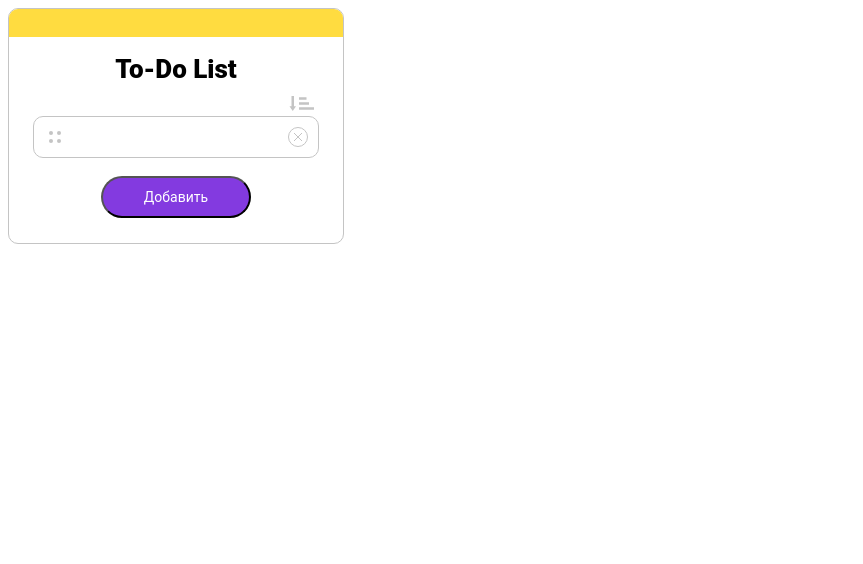
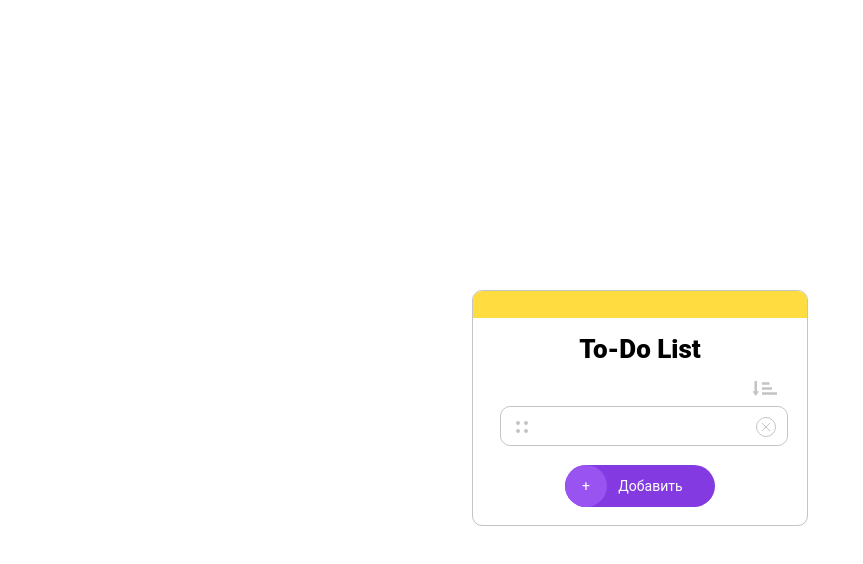
Before and after one commit to OlyaJoss/ToDoList, a plain HTML site: page index.html in a window 1280 px wide. Shown: the whole page, without its empty margins (0-863 px from the left). Drawn offline with Linux system fonts and the light colour scheme.

Commit message:
готовая верстка

```diff
--- a/css/style.css
+++ b/css/style.css
@@ -1,3 +1,7 @@
+* {
+    box-sizing: border-box;
+}
+
 .header {
     position: relative;
 }
@@ -12,7 +16,7 @@
     text-align: center;
     text-transform: capitalize;
     padding: 0;
-    padding-top: 45px;
+    padding-top: 43px;
     margin: 0 auto;
 }
 
@@ -20,42 +24,51 @@
     background-color: #FFDC40;
     position: absolute;
     width: 100%;
-    height: 28px;
+    height: 27px;
     top: 0;
 }
 
 .page-body {
     position: relative;
-    /* display: flex;
+    min-height: 100vh;
+    display: flex;
     justify-content: center;
-    align-items: center; */
+    align-items: center;
 }
 
 .page-body__wrapper {
-    position: absolute;
     width: 336px;
     min-height: 236px;
     border: 1px solid #C4C4C4;
     box-sizing: border-box;
     border-radius: 10px;
     overflow: hidden;
-    /* top: 50%;
-    left: 50%;
-    transform: translate(-50%,-50%); */
 }
 
 .filter-icon {
     display: flex;
-    flex-direction: row;
-    justify-content: flex-end;
-    padding-top: 7px;
+    margin-left: auto;
+    padding-top: 17px;
+    padding-bottom: 10px;
+    border: none;
+    background-color: transparent;
 }
 
 .filter-icon__svg {
-    padding: 5px;
+    fill: #C4C4C4;
 }
 
-.filter-icon__svg:active {}
+.filter-icon:hover .filter-icon__svg {
+    fill: #000000;
+}
+
+.filter-icon--down .filter-icon__svg-arrow-up {
+    display: none;
+}
+
+.filter-icon--up .filter-icon__svg-arrow-down {
+    display: none;
+}
 
 .container {
     display: grid;
@@ -65,44 +78,61 @@
 
 .to-do-list {
     position: relative;
-    padding-bottom: 20px;
     min-height: 40px;
+    padding-bottom: 59px;
 }
 
 .to-do-list__wrapper {
     position: absolute;
-    width: 286px;
+    width: 288px;
     min-height: 40px;
+    margin-left: 3px;
     border: 1px solid #C4C4C4;
     box-sizing: border-box;
     border-radius: 10px;
+    overflow: hidden;
 }
 
 .to-do-list__item {
     display: flex;
     flex-direction: row;
     justify-content: space-between;
+    height: 20px;
 }
 
-.to-do-list__item:focus,
+/* .to-do-list__item:focus,
 .to-do-list__item:active {
+    background-color: #FFDC40;
+} */
+
+.to-do-list__item:hover {
     background-color: #FFDC40;
 }
 
-.to-do-list__item:hover {
-    background-color: #C4C4C4;
+.to-do-list__cross-button {
+    border: none;
+    background-color: transparent;
+}
+
+.to-do-list__cross-button:hover .to-do-list__cross-icon-circle {
+    fill: #833AE0;
+    stroke: #833AE0;
+}
+
+.to-do-list__cross-button:hover path {
+    stroke: #FFFFFF;
 }
 
 .to-do-list__dots-icon {
-    padding-top: 14px;
-    padding-bottom: 14px;
-    padding-left: 15px;
+    margin-top: 14px;
+    margin-bottom: 14px;
+    margin-left: 15px;
 }
 
 .to-do-list__cross-icon {
-    padding-top: 10px;
-    padding-bottom: 10px;
-    padding-right: 10px;
+    margin-top: 9px;
+    margin-bottom: 10px;
+    margin-right: 5px;
 }
 
 .to-do-list__text-input {
@@ -125,6 +155,7 @@
     font-weight: normal;
     font-size: 14px;
     line-height: 16px;
+    position: relative;
     display: flex;
     justify-content: center;
     align-items: center;
@@ -132,7 +163,32 @@
     width: 150px;
     height: 42px;
     margin: 0 auto;
+    padding-left: 27px;
     background: #833AE0;
     border-radius: 71px;
+    border: none;
     color: #FFFFFF;
 }
+
+.button-section__add-button:hover {
+    background: #9953F1;
+}
+
+.button-section__add-button:hover::before {
+    background-color: #AA68FE;
+}
+
+.button-section__add-button::before {
+    content: "+";
+    position: absolute;
+    display: flex;
+    justify-content: center;
+    align-items: center;
+    width: 42px;
+    height: 42px;
+    background-color: #9953F1;
+    border-radius: 71px;
+    top: 0;
+    left: 0;
+    z-index: 4;
+}
--- a/index.html
+++ b/index.html
@@ -15,16 +15,23 @@
       <h1 class="header__name">To-do list</h1>
     </header>
     <main class="container">
-      <div class="filter-icon">
+      <button class="filter-icon filter-icon--down" type="button">
         <svg class="filter-icon__svg" width="25" height="15" viewBox="0 0 25 15" fill="none"
           xmlns="http://www.w3.org/2000/svg">
-          <rect x="2.5" width="2.5" height="12.5" fill="#C4C4C4" />
-          <rect x="10" y="3.75" width="2.5" height="7.5" transform="rotate(-90 10 3.75)" fill="#C4C4C4" />
-          <rect x="10" y="8.75" width="2.5" height="10" transform="rotate(-90 10 8.75)" fill="#C4C4C4" />
-          <rect x="10" y="13.75" width="2.5" height="15" transform="rotate(-90 10 13.75)" fill="#C4C4C4" />
-          <path d="M3.75 15L0.502405 10.3125L6.9976 10.3125L3.75 15Z" fill="#C4C4C4" />
+          <g class="filter-icon__svg-arrow-up">
+            <rect x="5" y="15" width="2.5" height="12.5" transform="rotate(-180 5 15)" />
+            <path d="M3.75 6.55671e-07L6.99759 4.6875L0.502404 4.6875L3.75 6.55671e-07Z" />
+          </g>
+          <g class="filter-icon__svg-arrow-down">
+            <rect x="2.5" width="2.5" height="12.5" />
+            <path d="M3.75 15L0.502405 10.3125L6.9976 10.3125L3.75 15Z" />
+          </g>
+          <rect x="10" y="3.75" width="2.5" height="7.5" transform="rotate(-90 10 3.75)" />
+          <rect x="10" y="8.75" width="2.5" height="10" transform="rotate(-90 10 8.75)" />
+          <rect x="10" y="13.75" width="2.5" height="15" transform="rotate(-90 10 13.75)" />
+
         </svg>
-      </div>
+      </button>
       <section class="to-do-list">
         <div class="to-do-list__wrapper">
           <article class="to-do-list__item">
@@ -36,12 +43,15 @@
               <circle cx="10" cy="10" r="2" fill="#C4C4C4" />
             </svg>
             <input class="to-do-list__text-input" type="text" aria-label="Поле для введения задачи">
+            <button class="to-do-list__cross-button" type="button">
               <svg class="to-do-list__cross-icon" width="20" height="20" viewBox="0 0 20 20" fill="none"
                 xmlns="http://www.w3.org/2000/svg">
-          <rect x="0.5" y="0.5" width="19" height="19" rx="9.5" stroke="#C4C4C4" />
-          <path d="M6 6L14 14" stroke="#C4C4C4" />
-          <path d="M6 14L14 6" stroke="#C4C4C4" />
+                <rect class="to-do-list__cross-icon-circle" x="0.5" y="0.5" width="19" height="19" rx="9.5"
+                  stroke="#C4C4C4" />
+                <path class="to-do-list__cross-icon-cross" d="M6 6L14 14" stroke="#C4C4C4" />
+                <path class="to-do-list__cross-icon-cross" d="M6 14L14 6" stroke="#C4C4C4" />
               </svg>
+            </button>
           </article>
         </div>
       </section>
--- a/js/script.js
+++ b/js/script.js
@@ -0,0 +1,8 @@
+let sortButton = document.querySelector('.filter-icon');
+sortButton.addEventListener('click', (event) => {
+    sortButton.classList.toggle('filter-icon--down')
+    sortButton.classList.toggle('filter-icon--up')
+
+    // TODO add sort function
+
+})
```
Also changed, not shown: img/arrow-up-icon.svg (added), img/filter-down.svg, 2 other files. Lines whose indentation alone changed are shown as unchanged.
